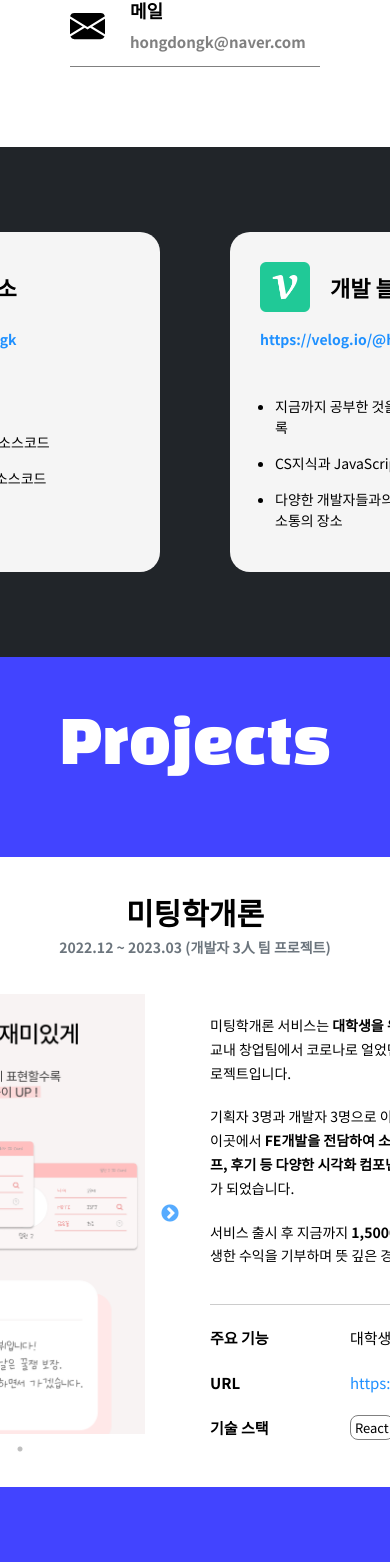
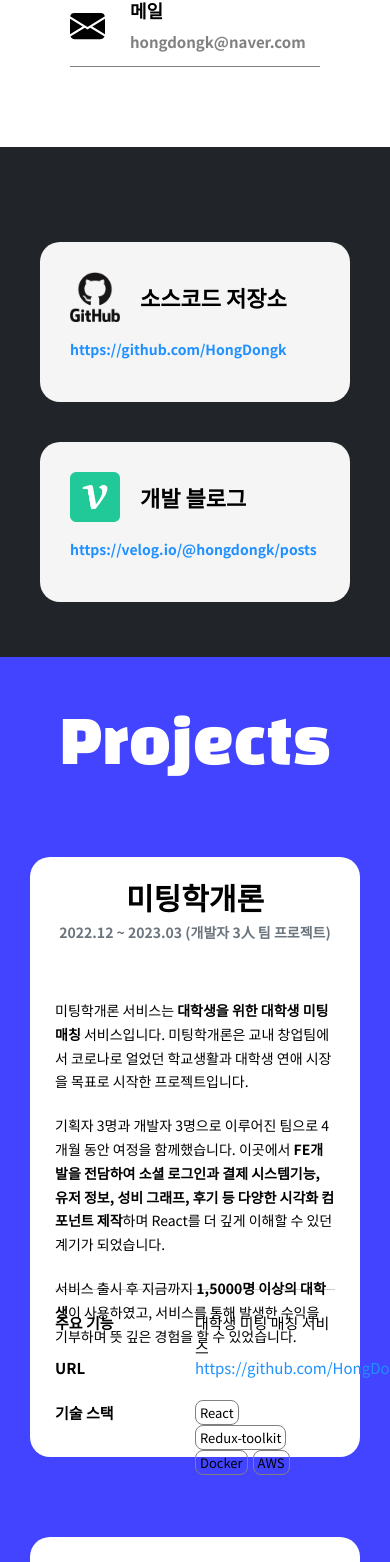
Before and after one commit to HongDongk/Portfolio, a React (Create React App) app: page / in a window 390 px wide. Shown: the part 1027-2589 px from the top of the page. Built offline with nearby package versions, Linux system fonts and the light colour scheme.

Commit message:
UPDATE: project 섹션 반응형적용 20%

```diff
--- a/src/components/Introduce.tsx
+++ b/src/components/Introduce.tsx
@@ -197,6 +197,11 @@ const Box = styled.div`
   width: 850px;
   min-width: 850px;
   height: 500px;
+  ${media.medium`
+    display: flex;
+    flex-direction: column;
+    justify-content: center;
+  `};
 `;
 
 const LinkBox = styled.a`
@@ -228,6 +233,14 @@ const LinkBox = styled.a`
     margin-top: 50px;
     font-size: 14px;
   }
+  ${media.medium`
+    margin-top: 40px;
+    width: 250px;
+    height: 100px;
+    ul {
+      display: none;
+    }
+  `};
 `;
 
 const Link = styled.div`
--- a/src/components/NavigationBar.tsx
+++ b/src/components/NavigationBar.tsx
@@ -77,6 +77,7 @@ export default function NavigationBar() {
               <MenuItem
                 selected
                 sx={{
+                  color: '#f5b041',
                   '&.Mui-selected': {
                     backgroundColor: 'white',
                   },
@@ -166,7 +167,3 @@ const StyledSelect = styled(Select)`
   justify-content: center;
   margin-left: auto;
 `;
-
-const StyledMenuItem = styled(MenuItem)`
-  color: red;
-`;
--- a/src/components/ProjectSection/ProjectBox.tsx
+++ b/src/components/ProjectSection/ProjectBox.tsx
@@ -2,6 +2,7 @@ import React, { useState, useEffect, useRef } from 'react';
 import styled from 'styled-components';
 import TechStackBox from './TechStackBox';
 import ProjectSlider from './ProjectSlider';
+import media from '../../styles/media';
 
 interface ProjectBoxProps {
   title: string;
@@ -149,6 +150,11 @@ const Content = styled.div`
   padding: 40px;
   border-radius: 20px;
   background-color: white;
+  ${media.medium`
+    // width: 200px;
+    min-width: 280px;
+    padding: 25px;
+  `};
 `;
 
 const Title = styled.p`
@@ -181,7 +187,9 @@ const Slider = styled.div`
   min-width: 500px;
   display: flex;
   justify-content: center;
-  // border: 1px solid blue;
+  ${media.medium`
+    display: none;
+  `};
 `;
 
 const Intro = styled.div`
--- a/src/components/ProjectSection/Projects.tsx
+++ b/src/components/ProjectSection/Projects.tsx
@@ -1,6 +1,7 @@
 import React, { useState, useEffect, useRef } from 'react';
 import styled from 'styled-components';
 import ProjectBox from './ProjectBox';
+import media from '../../styles/media';
 
 export default function Projects() {
   return (
@@ -31,7 +32,9 @@ const Title = styled.p`
 `;
 
 const ProjectList = styled.div`
+  width: 100%;
   display: flex;
   flex-direction: column;
+  justify-content: center;
   align-items: center;
 `;
```
